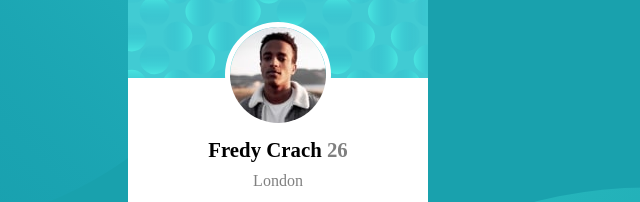
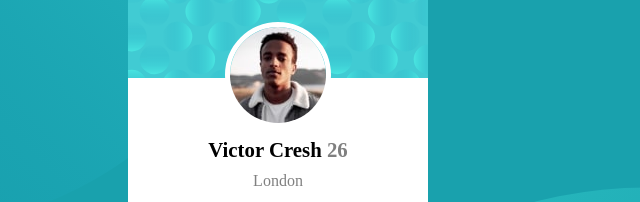
Before and after one commit to arles071/Tarjeta-de-presentaci-n, a plain HTML site: page index.html in a window 1280 px wide. Shown: the part 272-474 px from the top of the page, 362-1002 px from the left. Drawn offline with Linux system fonts and the light colour scheme.

Commit message:
version 1

```diff
--- a/index.html
+++ b/index.html
@@ -16,7 +16,7 @@
 		 		<div class="flexbox content-login-fondo">
 		 			<img src="images/image-victor.jpg" alt="">
 		 		</div>
-				<h1>Fredy Crach <span>26</span></h1>
+				<h1>Victor Cresh <span>26</span></h1>
 				<p class="fy-subtitulo">London</p>
 				<hr class="linea">
 				<div class="desc">
```
